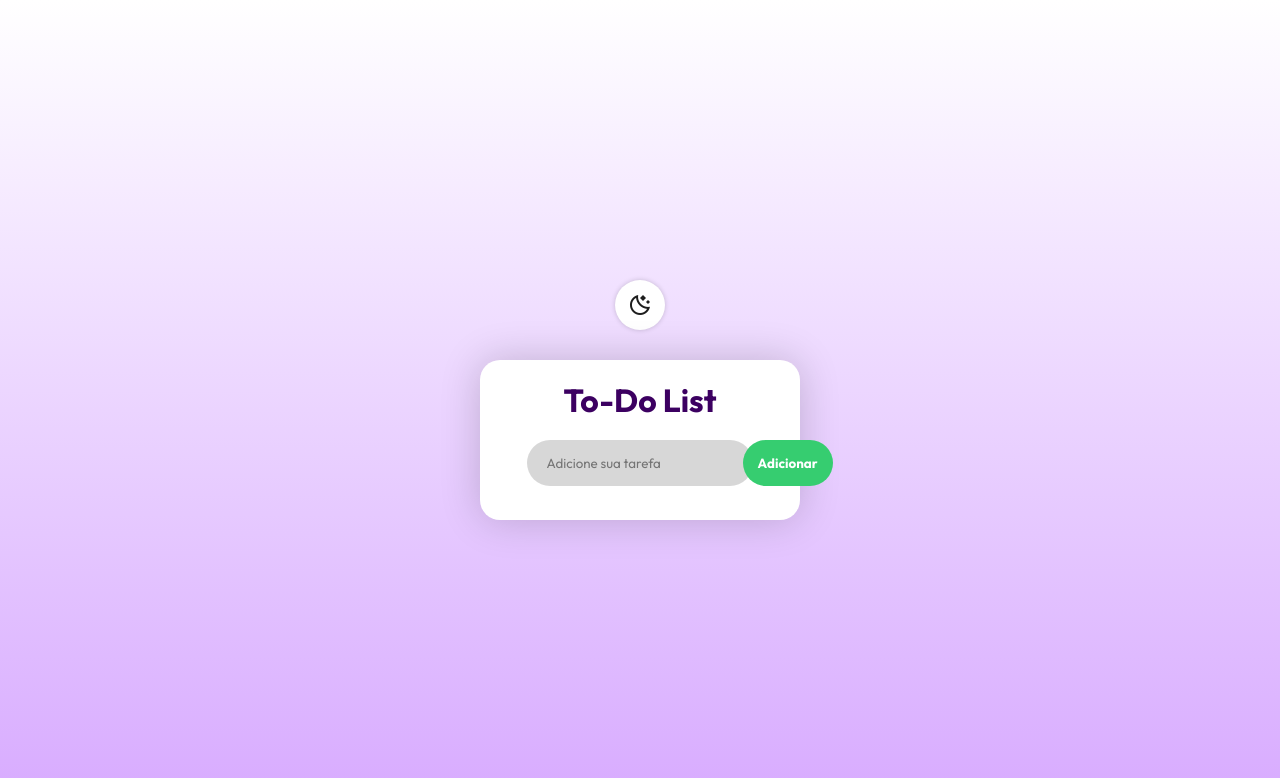
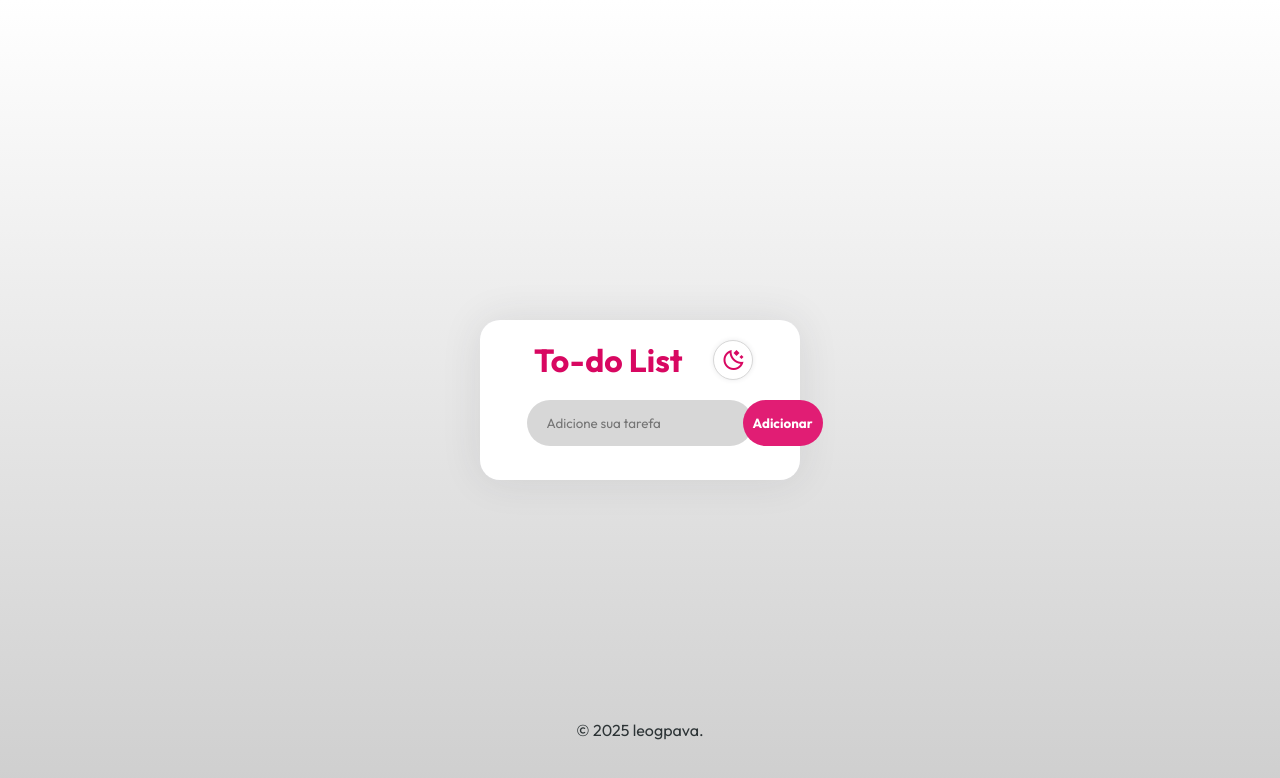
Before and after one commit to leogpava/to-do-list, a plain HTML site: page index.html in a window 1280 px wide. Drawn offline with nearby package versions, Linux system fonts and the light colour scheme.

Commit message:
New Layout + Improvement

```diff
--- a/css/style.css
+++ b/css/style.css
@@ -2,27 +2,27 @@
 
 :root {
     --bg-primary: rgb(255, 255, 255);
-    --bg-secondary: rgb(216, 171, 255);
+    --bg-secondary: rgb(206, 206, 206);
     --base-color: white;
     --second-color: rgb(215, 215, 215);
-    --header-color: rgb(60, 0, 97);
-    --button-color: #36cd70;
-    --button-s-color: #29bb5a;
-    --text-color: rgb(30, 30, 30);
-    --shadow-color: rgba(0, 0, 0, 0.184);
+    --header-color: rgb(216, 7, 97);
+    --button-color: #E11D74;
+    --button-s-color: #c71a66;
+    --text-color: #2d3436;
+    --shadow-color: rgba(45, 52, 54, 0.1);
     --done: rgba(0, 0, 0, 0.445);
 }
 
 .darkmode {
     --bg-primary: #050505;
-    --bg-secondary: rgb(10, 0, 28);
+    --bg-secondary: rgb(12, 12, 12);
     --base-color: #121212;
     --second-color: rgb(46, 46, 46);
     --header-color: rgb(233, 233, 233);
-    --button-color: rgb(98, 24, 209);
-    --button-s-color: rgb(101, 0, 156);
+    --button-color: #E11D74;
+    --button-s-color: #c71a66;
     --text-color: rgb(195, 195, 195);
-    --shadow-color: rgba(192, 18, 255, 0.066);
+    --shadow-color: rgba(199, 14, 110, 0.118);
     --done: rgba(72, 72, 72, 0.763);
 }
 
@@ -55,11 +55,13 @@ main {
     display: flex;
     justify-content: center;
     box-shadow: 0px 0px 40px var(--shadow-color);
+    animation: pulse-shadow 5s ease-in-out infinite;
 }
 
 h1 {
+    width: 100%;
     color: var(--header-color);
-    text-align: center;
+    text-align: left;
     padding: 20px;
     padding-top: 0px;
 }
@@ -68,17 +70,26 @@ h1 {
     display: flex;
     justify-content: center;
     align-items: center;
-    width: 50px;
-    height: 50px;
+    width: 40px;
+    height: 40px;
     background-color: var(--base-color);
     border-radius: 100%;
     color: var(--header-color);
+    border: 1px solid var(--second-color);
     font-size: 1.5em;
     padding: 10px;
-    border: none;
     cursor: pointer;
-    margin-bottom: 30px;
+    margin-right: 5px;
     box-shadow: 0px 0px 5px var(--shadow-color);
+}
+
+#changer:hover {
+    color: var(--button-color) !important;
+}
+
+#top {
+    width: 97%;
+    display: flex;
 }
 
 div#container {
@@ -113,6 +124,10 @@ div#input-box input:focus, input:enabled {
 }
 
 div#input-box button {
+    display: flex;
+    align-items: center;
+    justify-content: center;
+    min-width: 80px;
     padding: 15px;
     border-radius: 50px;
     background-color: var(--button-color);
@@ -120,14 +135,42 @@ div#input-box button {
     color: white;
     cursor: pointer;
     font-weight: bold;
+    position: relative;
+    overflow: hidden;
+    transition: background-color 0.3s ease;
 }
 
-span {
+div#input-box button::before {
+    content: '';
+    position: absolute;
+    top: 0;
+    left: -100%;
+    width: 100%;
+    height: 100%;
+    background: linear-gradient(
+        90deg,
+        transparent,
+        rgba(255, 255, 255, 0.4),
+        transparent
+    );
+    transition: left 0.7s ease;
+     transform: skewX(-25deg);
+}
+
+div#input-box button:hover::before {
+    left: 100%;
+}
+
+div#input-box button:hover {
+    background-color: var(--button-hover-color, var(--button-color));
+}
+
+#esquerda span {
     color: var(--text-color);
     transition: 0.2s;
 }
 
-span:hover {
+#esquerda span:hover {
     color: var(--second-color);
 }
 
@@ -136,6 +179,14 @@ div#esquerda {
     justify-content: center;
     align-items: center;
     gap: 10px;
+}
+
+#close {
+    color: var(--button-color);
+}
+
+#close:hover {
+    color: var(--button-s-color);
 }
 
 .task {
@@ -195,7 +246,7 @@ div#esquerda {
 }
 
 div#warning {
-    background: rgba(0, 0, 0, 0.527);
+    background: rgba(0, 0, 0, 0.723);
     width: 100vw;
     height: 100vh;
     position: absolute;
@@ -209,7 +260,7 @@ div#bloco {
     width: 20vw;
     height: 20vh;
     border-radius: 20px;
-    box-shadow: 1px 1px 10px rgba(0, 0, 0, 0.348);
+    box-shadow: 1px 1px 10px rgba(0, 0, 0, 0.349);
     display: flex;
     justify-content: center;
     align-items: center;
@@ -273,6 +324,16 @@ div#bloco button:hover {
     transition: transform 0.2s ease-in-out, opacity 0.3s ease-in-out;
 }
 
+
+footer {
+    top: 90%;
+    position: absolute;
+}
+
+footer p {
+    color: var(--text-color);
+}
+
 @media (max-width: 768px) {
     main {
         width: 80vw;
@@ -306,7 +367,7 @@ div#bloco button:hover {
     }
 
     h1 {
-        font-size: 1.3em;
+        font-size: 2em;
     }
 
     #changer {
@@ -342,3 +403,15 @@ div#bloco button:hover {
         height: 20px;
     }
 }
+
+@keyframes pulse-shadow {
+    0% {
+        box-shadow: 0px 0px 40px var(--shadow-color); /* Começa com o tamanho original */
+    }
+    50% {
+        box-shadow: 0px 0px 20px var(--shadow-color); /* A sombra "cresce" */
+    }
+    100% {
+        box-shadow: 0px 0px 60px var(--shadow-color); /* Volta ao tamanho original */
+    }
+}
--- a/index.html
+++ b/index.html
@@ -10,11 +10,15 @@
     <link href="https://fonts.googleapis.com/css2?family=Material+Symbols+Outlined" rel="stylesheet" />
 <body>
 
-    <button id="changer"><span class="material-symbols-outlined">moon_stars</span></button>
+
 
      <main>
         <div id="container">
-            <h1>To-Do List</h1>
+            <div id="top">
+                <h1>To-do List</h1>
+                <button id="changer"><span class="material-symbols-outlined">moon_stars</span></button>
+            </div>
+
             <div id="input-box">
                 <input type="text" required placeholder="Adicione sua tarefa" id="input-task"> <button id="add">Adicionar</button>
             </div>
@@ -31,6 +35,8 @@
             <button id="close">OK</button>
         </div>
      </div>
+
+     <footer><p>&copy; 2025 leogpava.</p></footer>
 </body>
 <script src="js/script.js"></script>
 </html>
--- a/js/script.js
+++ b/js/script.js
@@ -47,7 +47,7 @@ document.getElementById("add").addEventListener("click", function() {
 
     addStorage(lista_tarefas)
 
-    if(lista_tarefas.length > 5) {window.alert("Limite de tarefas excedido.")} else {addHTML(lista_tarefas)}
+    if(lista_tarefas.length > 6) {window.alert("Limite de tarefas excedido.")} else {addHTML(lista_tarefas)}
 
     input.value = ""
     }
@@ -68,7 +68,7 @@ const addHTML = (lista) => {
                 <label for="checkbox-${index}"></label>
                 <p class="${classe}">${item.task}</p>
             </div>
-            <button id="apagar" data-index="${index}"><span class="material-symbols-outlined">close</span></button>
+            <button id="apagar" data-index="${index}"><span class="material-symbols-outlined" id="close">close</span></button>
         </div>`
     })
 }
```
